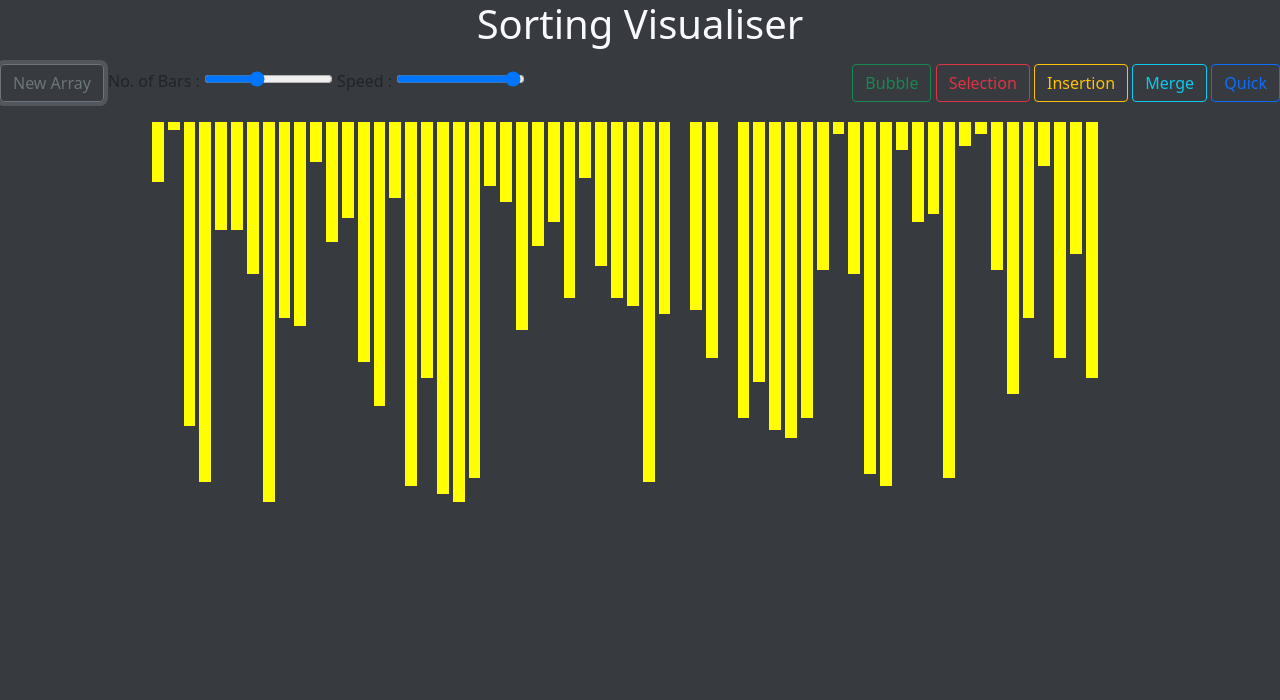
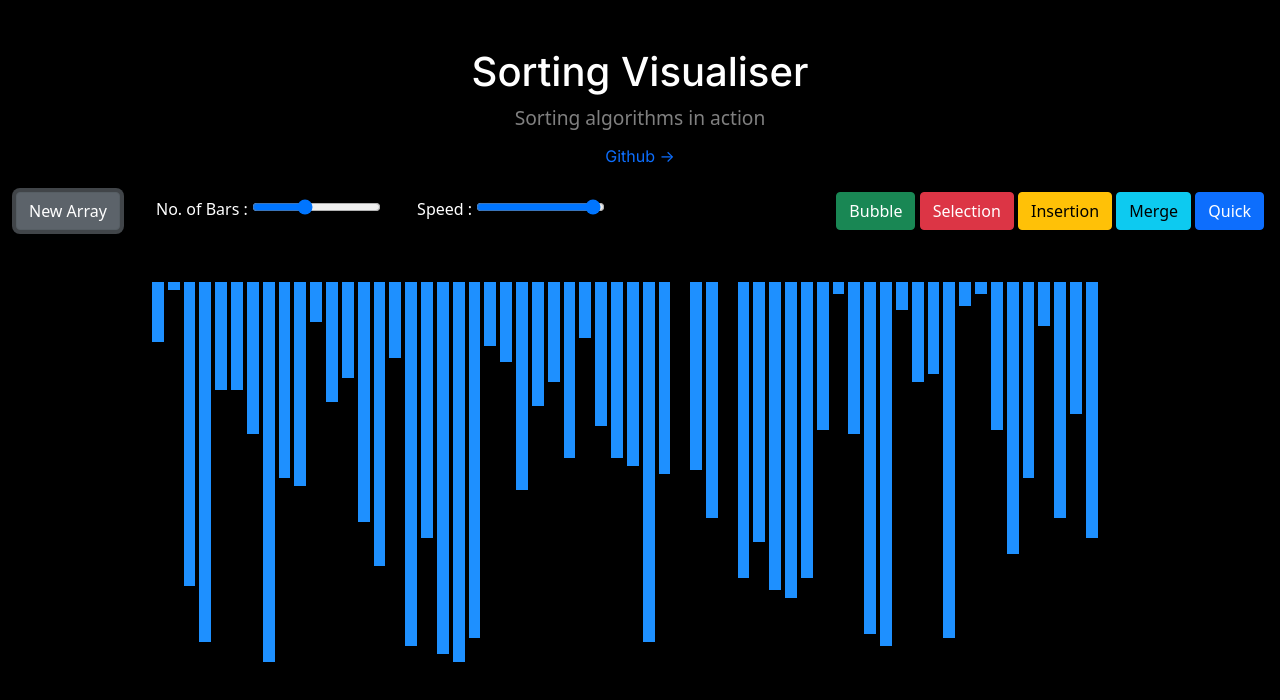
Before and after one commit to sareeb50/SortViz, a plain HTML site: page index.html in a window 1280 px wide. Both pictures are taken after a click on the button "New Array". Drawn offline with nearby package versions, Linux system fonts and the light colour scheme.

Commit message:
Format Code and Update UI

```diff
--- a/index.html
+++ b/index.html
@@ -1,51 +1,83 @@
-<!doctype html>
+<!DOCTYPE html>
 
 <html lang="en">
   <head>
-
     <title>Sorting VIZ</title>
-  <link rel="stylesheet" href="sorting.css">
-  <link href="https://cdn.jsdelivr.net/npm/bootstrap@5.0.1/dist/css/bootstrap.min.css" rel="stylesheet" integrity="sha384-+0n0xVW2eSR5OomGNYDnhzAbDsOXxcvSN1TPprVMTNDbiYZCxYbOOl7+AMvyTG2x" crossorigin="anonymous">
-
+    <link
+      href="https://cdn.jsdelivr.net/npm/bootstrap@5.0.1/dist/css/bootstrap.min.css"
+      rel="stylesheet"
+      integrity="sha384-+0n0xVW2eSR5OomGNYDnhzAbDsOXxcvSN1TPprVMTNDbiYZCxYbOOl7+AMvyTG2x"
+      crossorigin="anonymous"
+    />
+    <link rel="stylesheet" href="sorting.css" />
   </head>
 
-
-
   <body id="bd">
-
-
     <h1>Sorting Visualiser</h1>
+    <p class="subtitle">Sorting algorithms in action</p>
+    <a href="https://github.com/sareeb50/SortViz" target="_blank"
+      ><p class="g-link">Github -></p></a
+    >
     <div>
-        <nav class="navbar ">
+      <nav class="navbar">
         <div class="na-button">
-                <button type="button" class="btn btn-outline-secondary " onclick="newBars()" >New Array</button>
-                <span>
+          <button
+            type="button"
+            class="btn btn-secondary"
+            id="new-array"
+            onclick="newBars()"
+          >
+            New Array
+          </button>
+          <span class="slider">
             No. of Bars :
-                   <input id="arr_sz" type="range"  min=20 max=120 step=1 value=60>
+            <input
+              id="arr_sz"
+              type="range"
+              min="20"
+              max="120"
+              step="1"
+              value="60"
+            />
           </span>
-                <span>
+          <span class="slider">
             Speed :
-                   <input id="spd" type="range"  min=1 max=100 step=5 value=95>
+            <input
+              id="spd"
+              type="range"
+              min="1"
+              max="100"
+              step="5"
+              value="95"
+            />
           </span>
         </div>
         <div class="sort-button">
-                <button type="button" class="btn btn-outline-success " onclick="bubbleSort()">Bubble</button>
-                <button type="button" class="btn btn-outline-danger " onclick="selectionSort()">Selection</button>
-                <button type="button" class="btn btn-outline-warning " onclick="insertionSort()">Insertion</button>
-                <button type="button" class="btn btn-outline-info " >Merge</button>
-                <button type="button" class="btn btn-outline-primary " onclick="quickSort()">Quick</button>
+          <button type="button" class="btn btn-success" onclick="bubbleSort()">
+            Bubble
+          </button>
+          <button
+            type="button"
+            class="btn btn-danger"
+            onclick="selectionSort()"
+          >
+            Selection
+          </button>
+          <button
+            type="button"
+            class="btn btn-warning"
+            onclick="insertionSort()"
+          >
+            Insertion
+          </button>
+          <button type="button" class="btn btn-info">Merge</button>
+          <button type="button" class="btn btn-primary" onclick="quickSort()">
+            Quick
+          </button>
         </div>
       </nav>
     </div>
-    <div id="bars">
-
-    </div>
-
-
-
-
-
-
+    <div id="bars"></div>
 
     <script src="js_files/sorting.js"></script>
     <script src="js_files/bubble.js"></script>
@@ -53,8 +85,15 @@
     <script src="js_files/insertion.js"></script>
 
     <script src="js_files/quick.js"></script>
-    <script src="https://cdn.jsdelivr.net/npm/@popperjs/core@2.9.2/dist/umd/popper.min.js" integrity="sha384-IQsoLXl5PILFhosVNubq5LC7Qb9DXgDA9i+tQ8Zj3iwWAwPtgFTxbJ8NT4GN1R8p" crossorigin="anonymous"></script>
-    <script src="https://cdn.jsdelivr.net/npm/bootstrap@5.0.1/dist/js/bootstrap.min.js" integrity="sha384-Atwg2Pkwv9vp0ygtn1JAojH0nYbwNJLPhwyoVbhoPwBhjQPR5VtM2+xf0Uwh9KtT" crossorigin="anonymous"></script>
-
+    <script
+      src="https://cdn.jsdelivr.net/npm/@popperjs/core@2.9.2/dist/umd/popper.min.js"
+      integrity="sha384-IQsoLXl5PILFhosVNubq5LC7Qb9DXgDA9i+tQ8Zj3iwWAwPtgFTxbJ8NT4GN1R8p"
+      crossorigin="anonymous"
+    ></script>
+    <script
+      src="https://cdn.jsdelivr.net/npm/bootstrap@5.0.1/dist/js/bootstrap.min.js"
+      integrity="sha384-Atwg2Pkwv9vp0ygtn1JAojH0nYbwNJLPhwyoVbhoPwBhjQPR5VtM2+xf0Uwh9KtT"
+      crossorigin="anonymous"
+    ></script>
   </body>
 </html>
--- a/js_files/bubble.js
+++ b/js_files/bubble.js
@@ -1,53 +1,42 @@
-function swap(el1,el2)
-    {
-
+function swap(el1, el2) {
   const style1 = window.getComputedStyle(el1);
   const style2 = window.getComputedStyle(el2);
 
-
-      const transform1 = style1.getPropertyValue("height");
-      const transform2 = style2.getPropertyValue("height");
+  const transform1 = style1.getPropertyValue('height');
+  const transform2 = style2.getPropertyValue('height');
 
   el1.style.height = transform2;
   el2.style.height = transform1;
+}
+const sleepNow = (delay) =>
+  new Promise((resolve) => setTimeout(resolve, delay));
 
-}
-const sleepNow = (delay) => new Promise((resolve) => setTimeout(resolve, delay))
-
-async function bubbleSort()
-{
-    var no_of_bar = document.getElementById("arr_sz").value;//get inputs from sliders
-    var the_speed = document.getElementById("spd").value;
-    for(var i = 0; i < no_of_bar; i++)
-    {
+async function bubbleSort() {
+  var no_of_bar = document.getElementById('arr_sz').value; //get inputs from sliders
+  var the_speed = document.getElementById('spd').value;
+  for (var i = 0; i < no_of_bar; i++) {
     var j;
     // Last i elements are already in place
-      for(j = 0; j < ( no_of_bar - i -1 ); j++)
-      {
-        await sleepNow(100-the_speed);//delay
+    for (j = 0; j < no_of_bar - i - 1; j++) {
+      await sleepNow(100 - the_speed); //delay
 
       // Checking if the item at present iteration
       // is greater than the next iteration
-        if(num[j] > num[j+1])
-        {
-
-          special[j+1].style.background="red";
-          special[j].style.background="red";
+      if (num[j] > num[j + 1]) {
+        special[j + 1].style.background = 'orangered';
+        special[j].style.background = 'orangered';
         // If the condition is true then swap them
 
         var temp = num[j];
         num[j] = num[j + 1];
-          num[j+1] = temp;
+        num[j + 1] = temp;
 
-          swap(special[j],special[j+1]);
-          await sleepNow(100-the_speed); //for delay
-          special[j+1].style.background="yellow";
-          special[j].style.background="yellow";
+        swap(special[j], special[j + 1]);
+        await sleepNow(100 - the_speed); //for delay
+        special[j + 1].style.background = 'dodgerblue';
+        special[j].style.background = 'dodgerblue';
       }
-
-
     }
-      special[j].style.background="green";
+    special[j].style.background = 'lightgreen';
   }
-
 }
--- a/js_files/sorting.js
+++ b/js_files/sorting.js
@@ -1,42 +1,25 @@
 var num = [];
 var special = [];
 
+function newBars() {
+  document.getElementById('arr_sz').addEventListener('input', newBars);
+  var no_of_bar = document.getElementById('arr_sz').value;
+  document.getElementById('bars').innerHTML = '';
+  for (let i = 0; i < no_of_bar; i++) {
+    num[i] = Math.floor(Math.random() * 100);
+    special[i] = document.createElement('DIV');
 
+    special[i].classList.add('barstyle');
+    special[i].style.background = 'dodgerblue';
+    special[i].style.height = num[i] * 4 + 'px';
 
+    special[i].style.float = 'left';
+    document.getElementById('bars').appendChild(special[i]);
+  }
 
-
-
-
-function newBars()
-{
-
-    var no_of_bar = document.getElementById("arr_sz").value;
-    document.getElementById("arr_sz").addEventListener("input",newBars);
-    document.getElementById('bars').innerHTML = ''
-    for (let i = 0; i < no_of_bar; i++)
-    {
-        num[i] = Math.floor(Math.random() * 100);
-        special[i] = document.createElement("DIV");
-
-
-        special[i].classList.add("barstyle");
-        special[i].style.background = "yellow";
-        special[i].style.height= num[i]*4 + "px";
-
-
-        special[i].style.float="left";
-        document.getElementById("bars").appendChild(special[i]);
-
-
-
-    }
-
-    var elements = document.getElementsByClassName("barstyle");
-    for(var i=0; i<elements.length; i++) {
-        elements[i].style.margin="2px";
-        elements[i].style.width=(950-2*2*no_of_bar)/no_of_bar + "px";
-
-      }
-
-
+  var elements = document.getElementsByClassName('barstyle');
+  for (var i = 0; i < elements.length; i++) {
+    elements[i].style.margin = '2px';
+    elements[i].style.width = (950 - 2 * 2 * no_of_bar) / no_of_bar + 'px';
+  }
 }
--- a/sorting.css
+++ b/sorting.css
@@ -1,15 +1,39 @@
-#bd{
-    background: rgba(14, 18, 22, 0.829);
+@import url('https://fonts.googleapis.com/css2?family=Inter:wght@400;500;700&display=swap');
+body {
+  margin: 1rem;
+  background: #000;
+  color: white;
 }
-h1{
-    text-align: center;
-    color: ghostwhite;
+.subtitle {
+  color: gray;
+  font-size: 1.2rem;
+  text-align: center;
+  margin-bottom: 0.7rem;
 }
-.navbar{
-    background: transparent ;
+span {
+  margin-left: 2rem;
 }
-#bars{
-    margin: auto;
-    width: 1000px;
-    padding: 10px;
+a {
+  font-family: Inter, Arial, Helvetica, sans-serif;
+  text-decoration: none;
 }
+h1 {
+  padding-top: 2rem;
+  text-align: center;
+  font-family: Inter, -apple-system, BlinkMacSystemFont, 'Segoe UI', Oxygen,
+    Ubuntu, Cantarell, 'Open Sans', 'Helvetica Neue', sans-serif;
+  font-weight: 500;
+}
+.navbar {
+  background: transparent;
+  margin-bottom: 2rem;
+}
+#bars {
+  margin: auto;
+  width: 1000px;
+  padding: 10px;
+}
+
+.g-link {
+  text-align: center;
+}
```
Also changed, not shown: js_files/insertion.js (+20 -21 lines), js_files/quick.js (+21 -46 lines), js_files/selection.js (+16 -23 lines), 1 other file. Lines whose indentation alone changed are shown as unchanged.
